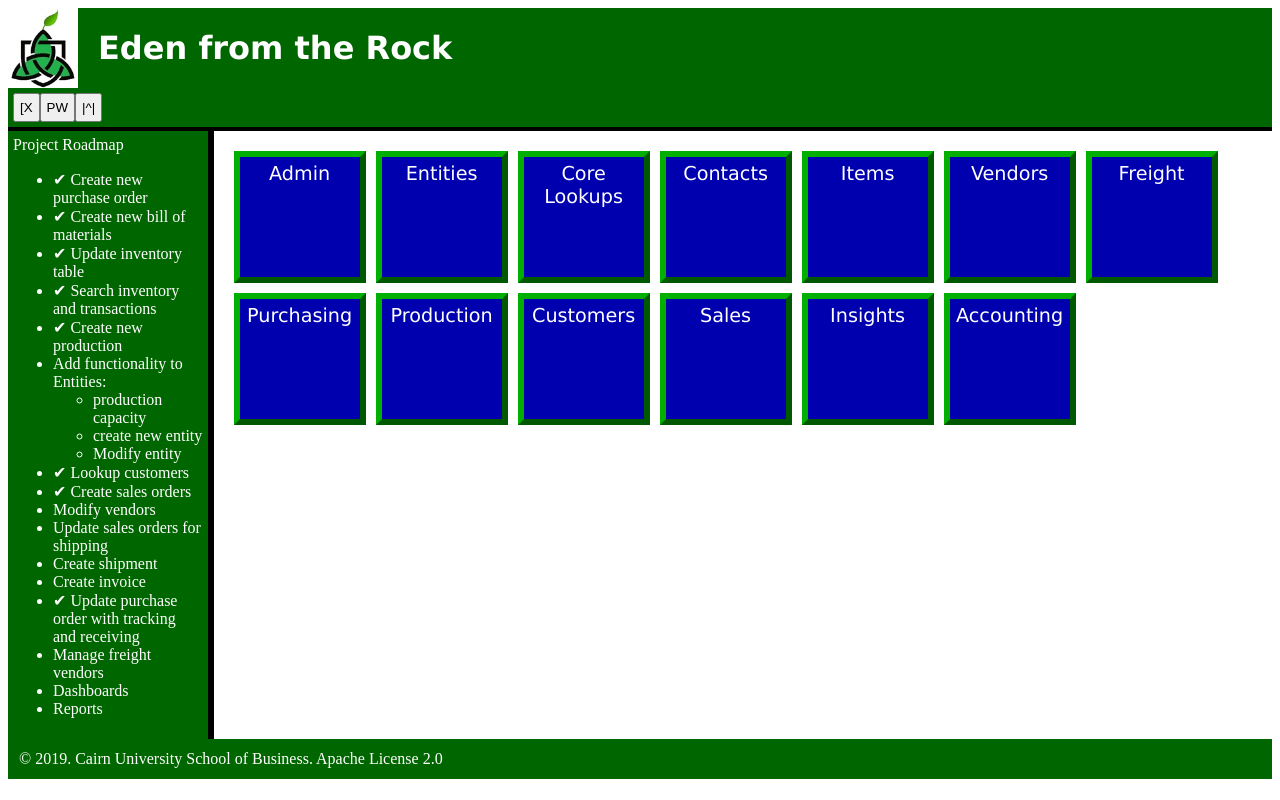
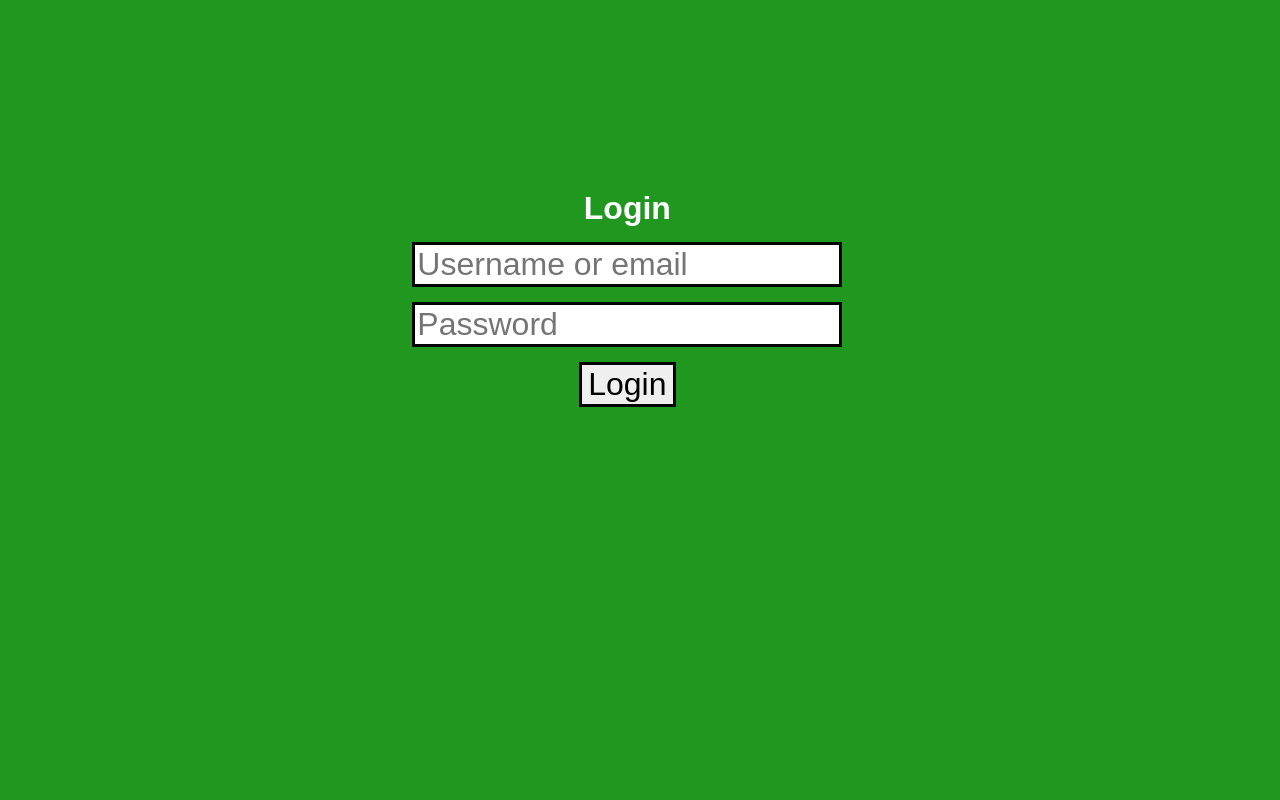
Before and after one commit to TheCAIRN/eduerp, a PHP site: page /index.php in a window 1280 px wide. Run offline with PHP 8.4, Linux system fonts and the light colour scheme; tables that the repository leaves empty or names only in its code hold one stand-in row (values such as "Sample post").

Commit message:
Security setup

```diff
--- /dev/null
+++ b/ui/classes/Security.php
@@ -0,0 +1,95 @@
+<?php
+class Security extends ERPBase {
+	public static function makeToken($numchars) {
+		$token = '';
+		$charoptions = "ABCDEFGHIJKLMNOPQRSTUVWXYZabcdefghijklmnopqrstuvwxyz0123456789";
+		if (!is_integer($numchars)) return '';
+		for ($n=0;$n<$numchars;$n++) {
+			$token .= substr($charoptions,rand(0,61),1);
+		}
+		return $token;
+	}
+	public static function displayLoginScreen() {
+?>
+<!DOCTYPE HTML>
+<HTML>
+<HEAD>
+<TITLE>EduERP Client (Default)</TITLE>
+<META charset="UTF-8" />
+<META name="author" content="Prof. Michael Sabal" />
+<LINK rel="icon" type="image/png" href="images/favicon-32x32.png" sizes="32x32" />
+<LINK rel="stylesheet" type="text/css" href="css/main.css" />
+<STYLE>
+body {
+	background-color: #209820;
+}
+h3 {
+	margin: auto;
+	align: center;
+	color: white;
+	font-family: sans-serif;
+	font-size: 2em;
+	display: block;
+	text-align: center;
+}
+form {
+	margin-top: 15%;
+	width: 98%;
+}
+form input {
+	display: block;
+	font-size: 2em;
+	align: center;
+	margin: auto;
+	margin-top: 15px;
+	border: solid 3px black;
+}
+</STYLE>
+</HEAD>
+<BODY>
+<FORM method="POST" action="index.php" id="LoginForm">
+<h3>Login</h3>
+<INPUT type="text" id="username" name="username" placeholder="Username or email" />
+<INPUT type="password" id="auth" name="auth" placeholder="Password" />
+<INPUT type="submit" value="Login" />
+</FORM>
+</BODY>
+</HTML>
+<?php
+	} // displayLoginScreen
+	public static function processLoginScreen($link) {
+		$success = false;
+		$q = "SELECT u.user_id FROM sec_users u
+			JOIN cx_humans h ON u.human_id=h.human_id
+			LEFT OUTER JOIN cx_email_associations ea on ea.human_id=h.human_id
+			LEFT OUTER JOIN cx_emails em on em.email_id=ea.email_id
+			WHERE CAST(u.auth AS CHAR CHARACTER SET utf8mb4)=SHA2(CONCAT(salt2,?),256) AND
+			(h.alias=? OR CONCAT(email_user,'@',email_domain)=?) AND u.user_status='A'";
+		$stmt = $link->prepare($q);
+		$stmt->bind_param('sss',$p1,$p2,$p3);
+		$p1 = $_POST['auth'];
+		$p2 = $p3 = $_POST['username'];
+		$result = $stmt->execute();
+		if ($result!==false) {
+			$stmt->store_result();
+			$stmt->bind_result($uid);
+			$success = $stmt->num_rows > 0;
+		}
+		if (!$success) Security::displayLoginScreen();
+		else {
+			$stmt->fetch();
+			$_SESSION['dbuserid'] = $uid;
+			$token = Security::makeToken(128);
+			$upd = 'UPDATE sec_users SET token=?,last_access=NOW() WHERE user_id=?';
+			$stmt->close();
+			$upds = $link->prepare($upd);
+			$upds->bind_param('si',$u1,$u2);
+			$u1 = $token;
+			$u2 = $uid;
+			$upds->execute();
+			$_SESSION['usertoken'] = $token;
+			header('Location: index.php');
+		} // login Successful
+	} // processLoginScreen
+} // class Security
+?>
--- a/ui/index.php
+++ b/ui/index.php
@@ -13,11 +13,19 @@ if ($link->connect_error) {
 	unset($link);
 }
 Options::LoadSessionOptions($link);
+$openLogin = false;
+if (isset($_SESSION['Options']) && isset($_SESSION['Options']['OPEN_LOGIN'])) {
+	if ($_SESSION['Options']['OPEN_LOGIN']=='TRUE') $openLogin = true;
+}
+if (!$openLogin && !isset($_SESSION['dbuserid'])) {
+	$_SESSION['dbuserid'] = -1;
+}
 $logobar = new Logobar();
 $toolbar = new Toolbar();
 $workspace = new Workspace($link);
 /* TODO: Add security module */
-$_SESSION['dbuserid'] = 1;
+if ($openLogin || (isset($_SESSION['dbuserid']) && $_SESSION['dbuserid']>0)) {
+	if (!isset($_SESSION['dbuserid'])) $_SESSION['dbuserid'] = 1;
 ?>
 <!DOCTYPE HTML>
 <HTML>
@@ -75,5 +83,12 @@ var currentScreen = 0;
 </BODY>
 </HTML>
 <?php
+	// end openLogin
+} else {
+	if (isset($_POST['username']) && isset($_POST['auth']))
+		Security::processLoginScreen($link);
+	else
+		Security::displayLoginScreen();
+}
 $link->close();
 ?>
--- a/ui/js/events.js
+++ b/ui/js/events.js
@@ -3,6 +3,7 @@ var kvp = [];
 function logout() {
 	$.post('jq.php',{jquery:'logoff'},function(data) {
 		location.reload(true);
+		//$('#core').html(data);
 	});
 } // logout()
 function updateDiv(whichDiv) {
```
Also changed, not shown: ui/jq.php (+10 -2 lines).
